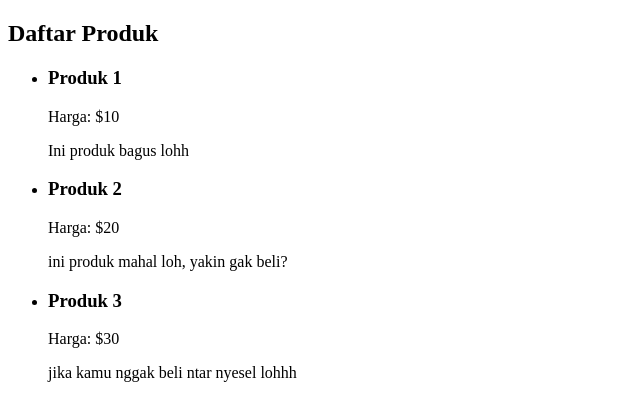
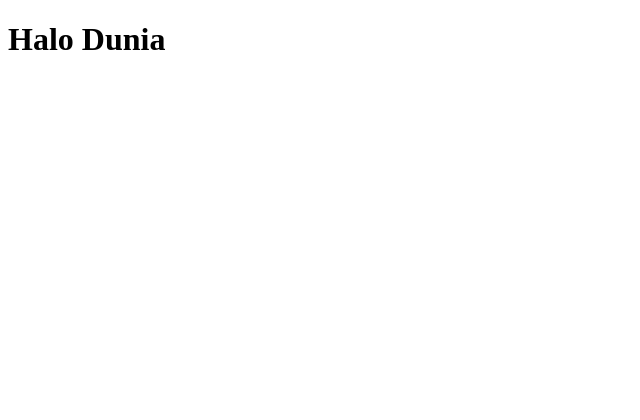
Before and after one commit to RNekoCloud/learn-props, a React (Vite) app: page / in a window 1280 px wide. Shown: the top 420 px of the page, without its empty margins (0-640 px from the left). Built offline with nearby package versions, Linux system fonts and the light colour scheme.

Commit message:
feat: simple props

```diff
--- a/src/App.tsx
+++ b/src/App.tsx
@@ -1,9 +1,9 @@
-import { Products } from "./Components/Products";
+import { UseProps } from "./Components/simple/UseProps";
 
 export const App = () => {
    return (
       <div>
-         <Products />
+         <UseProps />
       </div>
    );
 };
--- /dev/null
+++ b/src/Components/simple/Greeting.tsx
@@ -0,0 +1,8 @@
+//buat definisi tipe data menggunakan interface
+interface GreetingProps {
+   message: string;
+}
+
+export const Greeting = ({ message }: GreetingProps) => {
+   return <h1>{message}</h1>;
+};
--- /dev/null
+++ b/src/Components/simple/UseProps.tsx
@@ -0,0 +1,9 @@
+import { Greeting } from "./Greeting";
+
+export const UseProps = () => {
+   return (
+      <div>
+         <Greeting message='Halo Dunia' />
+      </div>
+   );
+};
```
